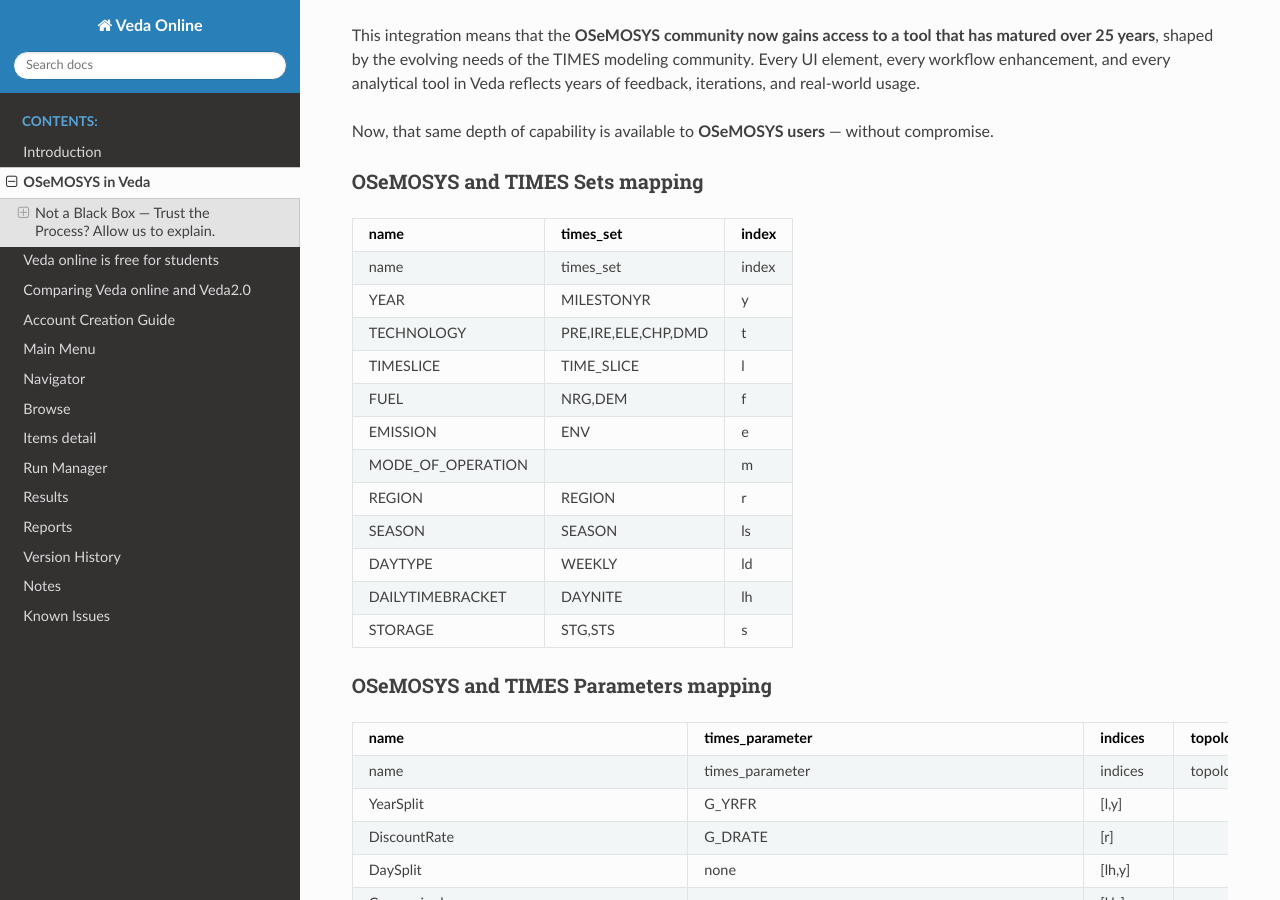
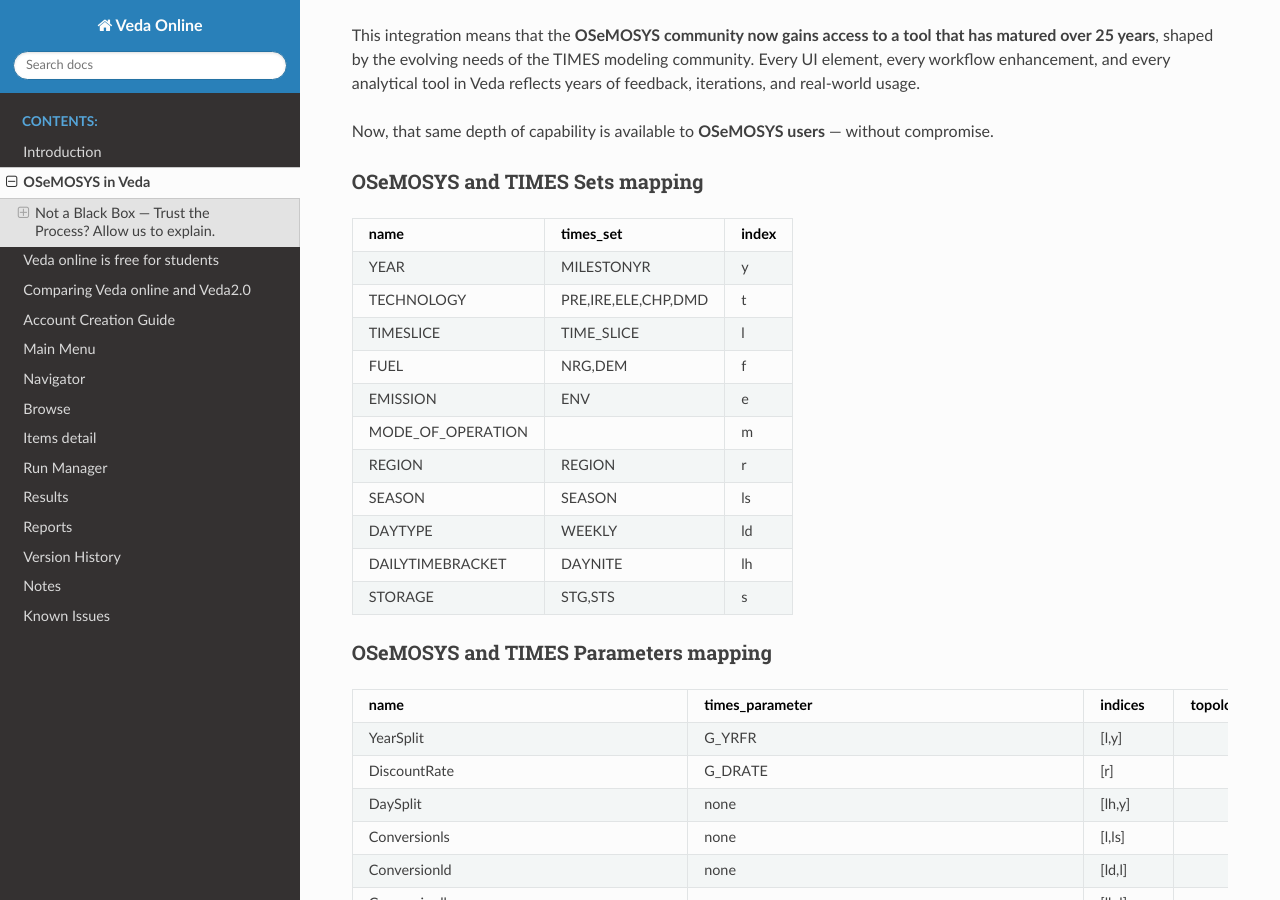
Before and after one commit to kanors-emr/VedaOnline-documentation, a Sphinx documentation site: the page built from source/pages/OSeMOSYS.rst, in a window 1280 px wide and 900 px high, scrolled down 767 px. Built offline with Sphinx 7.4.7 and the Read the Docs theme 3.1.0, drawn with Linux system fonts in a browser that asks for light colours.

Commit message:
Update OSeMOSYS.rst

```diff
--- a/source/pages/OSeMOSYS.rst
+++ b/source/pages/OSeMOSYS.rst
@@ -35,14 +35,14 @@ OSeMOSYS and TIMES Sets mapping
 ------------------------------------------
 .. csv-table::
    :file: sets.csv
-   :header: "name","times_set","index"
+   :header-rows: 1
 
 
 OSeMOSYS and TIMES Parameters mapping
 ------------------------------------------
 .. csv-table::
    :file: parameter.csv
-   :header: "name","times_parameter","indices","topology_in_out","process_set_name","commodity_set_name","category"
+   :header-rows: 1
 
 
 Topology is defined using the following parameters
```
